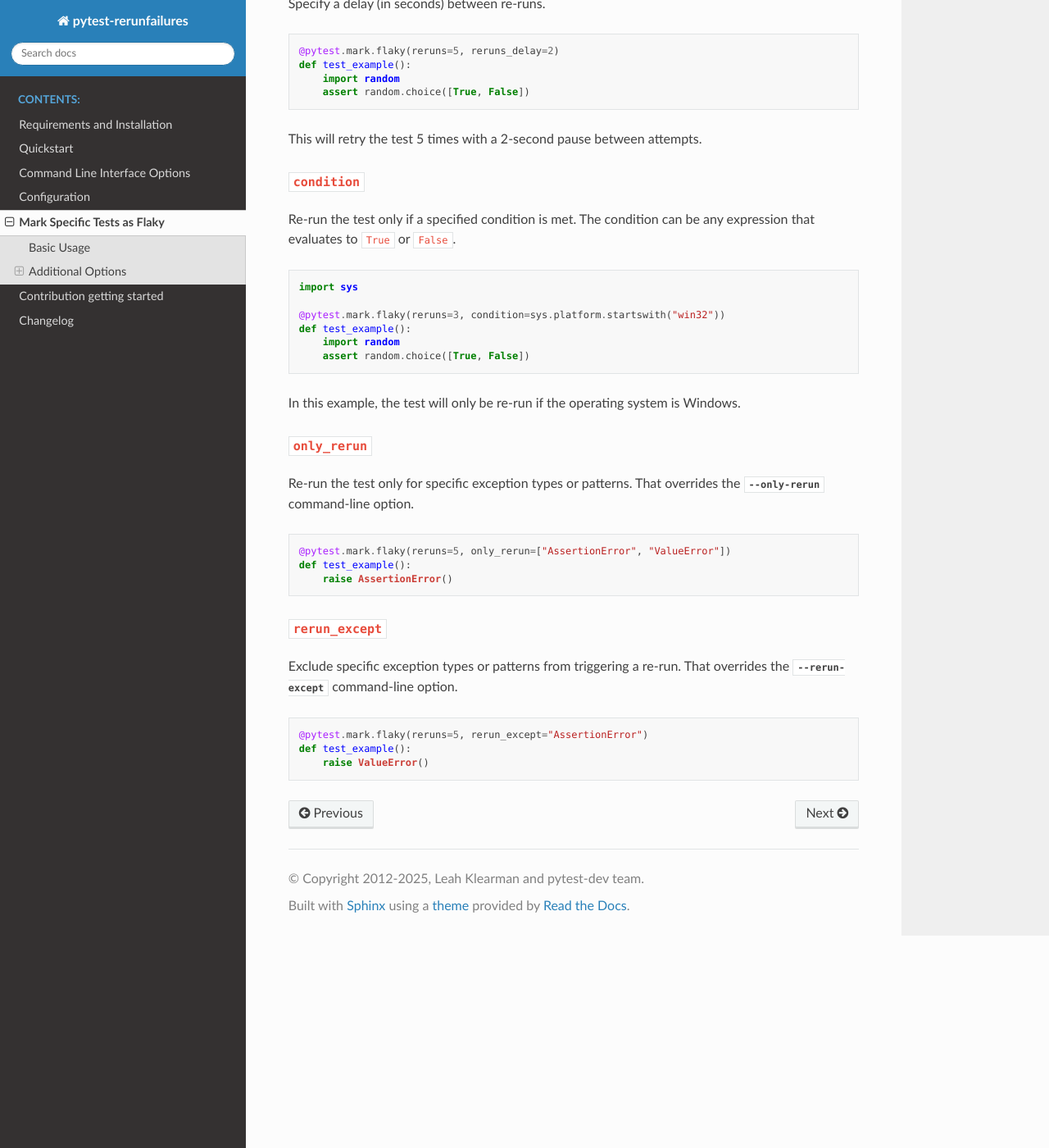
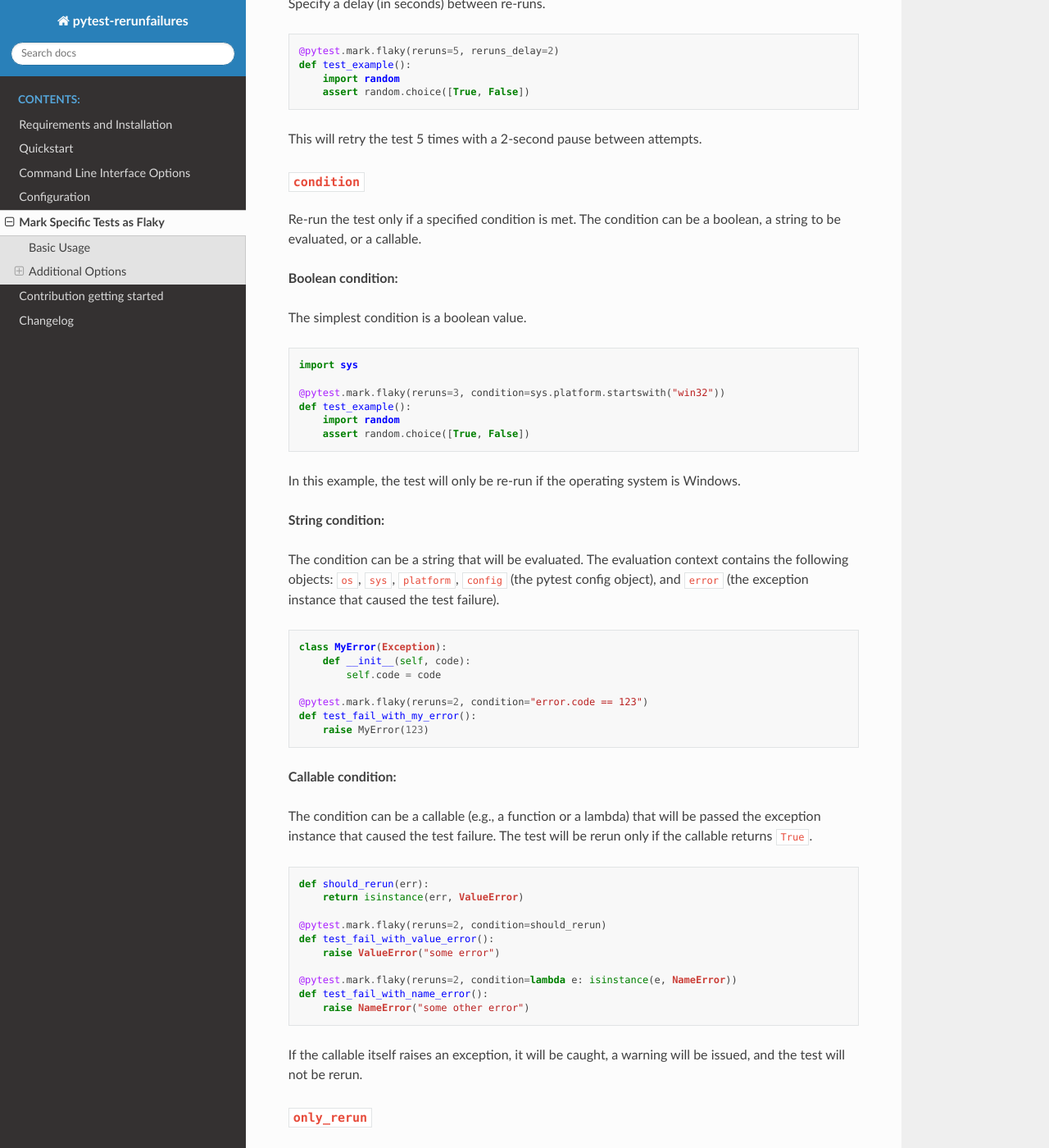
Before and after one commit to pytest-dev/pytest-rerunfailures, a Sphinx documentation site: the page built from docs/mark.rst, in a window 1280 px wide and 1400 px high, scrolled down 763 px. Shown: the whole window at 82% size. Built offline with Sphinx 7.4.7 and the Read the Docs theme 3.1.0, drawn with Linux system fonts in a browser that asks for light colours.

Commit message:
docs: add condition parameter to flaky marker

```diff
--- a/docs/mark.rst
+++ b/docs/mark.rst
@@ -42,8 +42,12 @@ This will retry the test 5 times with a 2-second pause between attempts.
 ``condition``
 ^^^^^^^^^^^^^
 
-Re-run the test only if a specified condition is met.
-The condition can be any expression that evaluates to ``True`` or ``False``.
+Re-run the test only if a specified condition is met. The condition can be a
+boolean, a string to be evaluated, or a callable.
+
+**Boolean condition:**
+
+The simplest condition is a boolean value.
 
 .. code-block:: python
 
@@ -55,6 +59,45 @@ The condition can be any expression that evaluates to ``True`` or ``False``.
        assert random.choice([True, False])
 
 In this example, the test will only be re-run if the operating system is Windows.
+
+**String condition:**
+
+The condition can be a string that will be evaluated. The evaluation context
+contains the following objects: ``os``, ``sys``, ``platform``, ``config`` (the
+pytest config object), and ``error`` (the exception instance that caused the
+test failure).
+
+.. code-block:: python
+
+   class MyError(Exception):
+       def __init__(self, code):
+           self.code = code
+
+   @pytest.mark.flaky(reruns=2, condition="error.code == 123")
+   def test_fail_with_my_error():
+       raise MyError(123)
+
+**Callable condition:**
+
+The condition can be a callable (e.g., a function or a lambda) that will be
+passed the exception instance that caused the test failure. The test will be
+rerun only if the callable returns ``True``.
+
+.. code-block:: python
+
+   def should_rerun(err):
+       return isinstance(err, ValueError)
+
+   @pytest.mark.flaky(reruns=2, condition=should_rerun)
+   def test_fail_with_value_error():
+       raise ValueError("some error")
+
+   @pytest.mark.flaky(reruns=2, condition=lambda e: isinstance(e, NameError))
+   def test_fail_with_name_error():
+       raise NameError("some other error")
+
+If the callable itself raises an exception, it will be caught, a warning
+will be issued, and the test will not be rerun.
 
 
 ``only_rerun``
```
